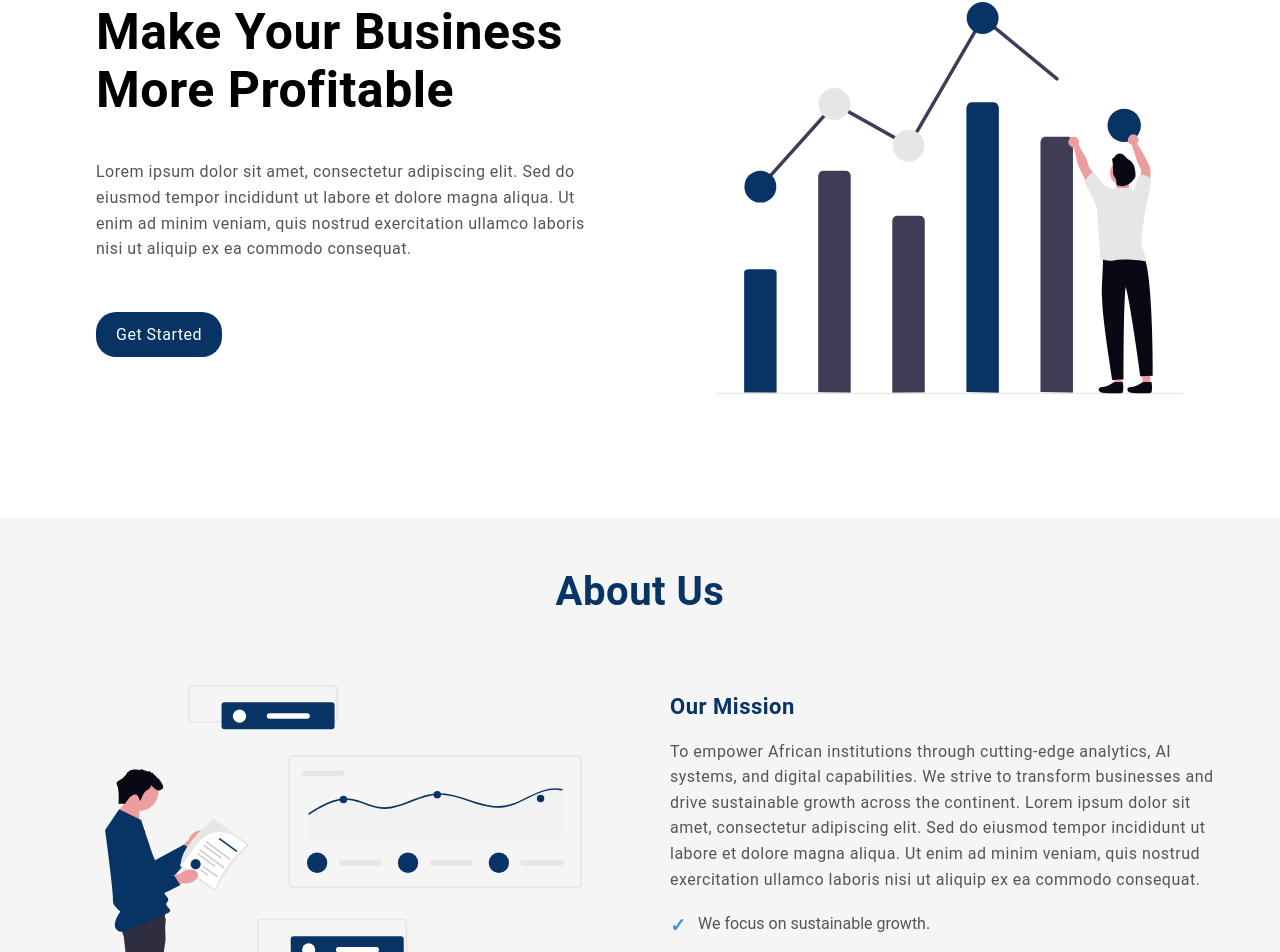
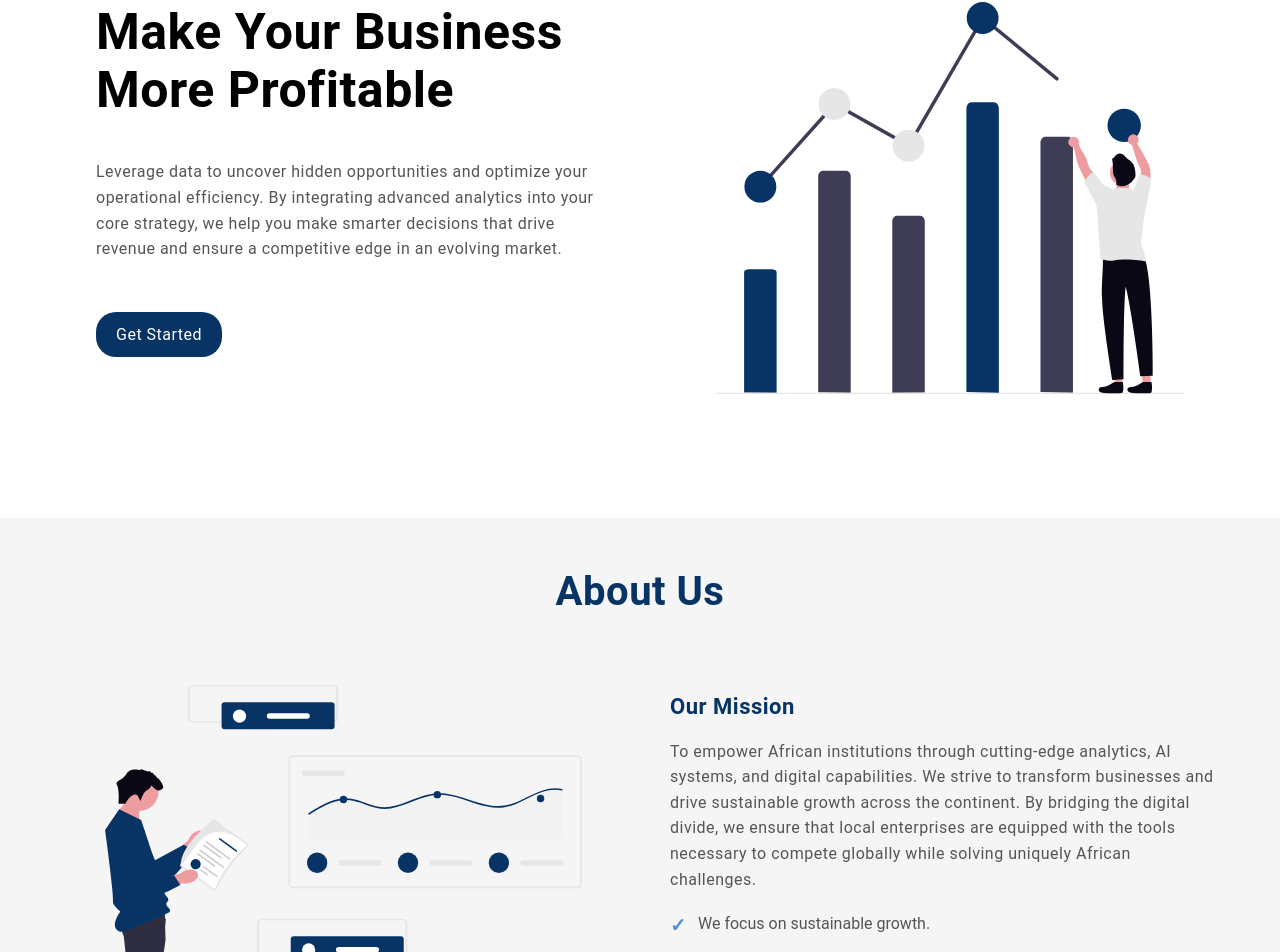
Before and after one commit to Kenneth-FalconAnalytics/falcon-demo, a Next.js app: page / in a window 1280 px wide. Shown: the part 1074-2026 px from the top of the page. Built offline with nearby package versions, Linux system fonts and the light colour scheme.

Commit message:
text change

```diff
--- a/src/app/page.jsx
+++ b/src/app/page.jsx
@@ -17,7 +17,8 @@ export default function Home() {
         <div className={styles.profitTextContainer}>
           <h2 data-aos="fade-right" data-aos-once="false">Make Your Business More Profitable</h2>
           <p data-aos="fade-up" data-aos-once="false">
-            Lorem ipsum dolor sit amet, consectetur adipiscing elit. Sed do eiusmod tempor incididunt ut labore et dolore magna aliqua. Ut enim ad minim veniam, quis nostrud exercitation ullamco laboris nisi ut aliquip ex ea commodo consequat.
+            Leverage data to uncover hidden opportunities and optimize your operational efficiency.
+            By integrating advanced analytics into your core strategy, we help you make smarter decisions that drive revenue and ensure a competitive edge in an evolving market.
           </p>
           <button data-aos="fade-up" data-aos-once="false">Get Started</button>
         </div>
@@ -37,7 +38,9 @@ export default function Home() {
           <div className={styles.aboutTextWrapper}>
             <h4 data-aos="fade-left" data-aos-once="false">Our Mission</h4>
             <p data-aos="fade-up" data-aos-once="false">
-              To empower African institutions through cutting-edge analytics, AI systems, and digital capabilities. We strive to transform businesses and drive sustainable growth across the continent. Lorem ipsum dolor sit amet, consectetur adipiscing elit. Sed do eiusmod tempor incididunt ut labore et dolore magna aliqua. Ut enim ad minim veniam, quis nostrud exercitation ullamco laboris nisi ut aliquip ex ea commodo consequat.
+              To empower African institutions through cutting-edge analytics, AI systems, and digital capabilities.
+              We strive to transform businesses and drive sustainable growth across the continent. By bridging the digital divide, we ensure that local enterprises are equipped with the tools necessary to
+              compete globally while solving uniquely African challenges.
             </p>
 
             <ul className={styles.missionList} data-aos="fade-up" data-aos-once="false">
```
